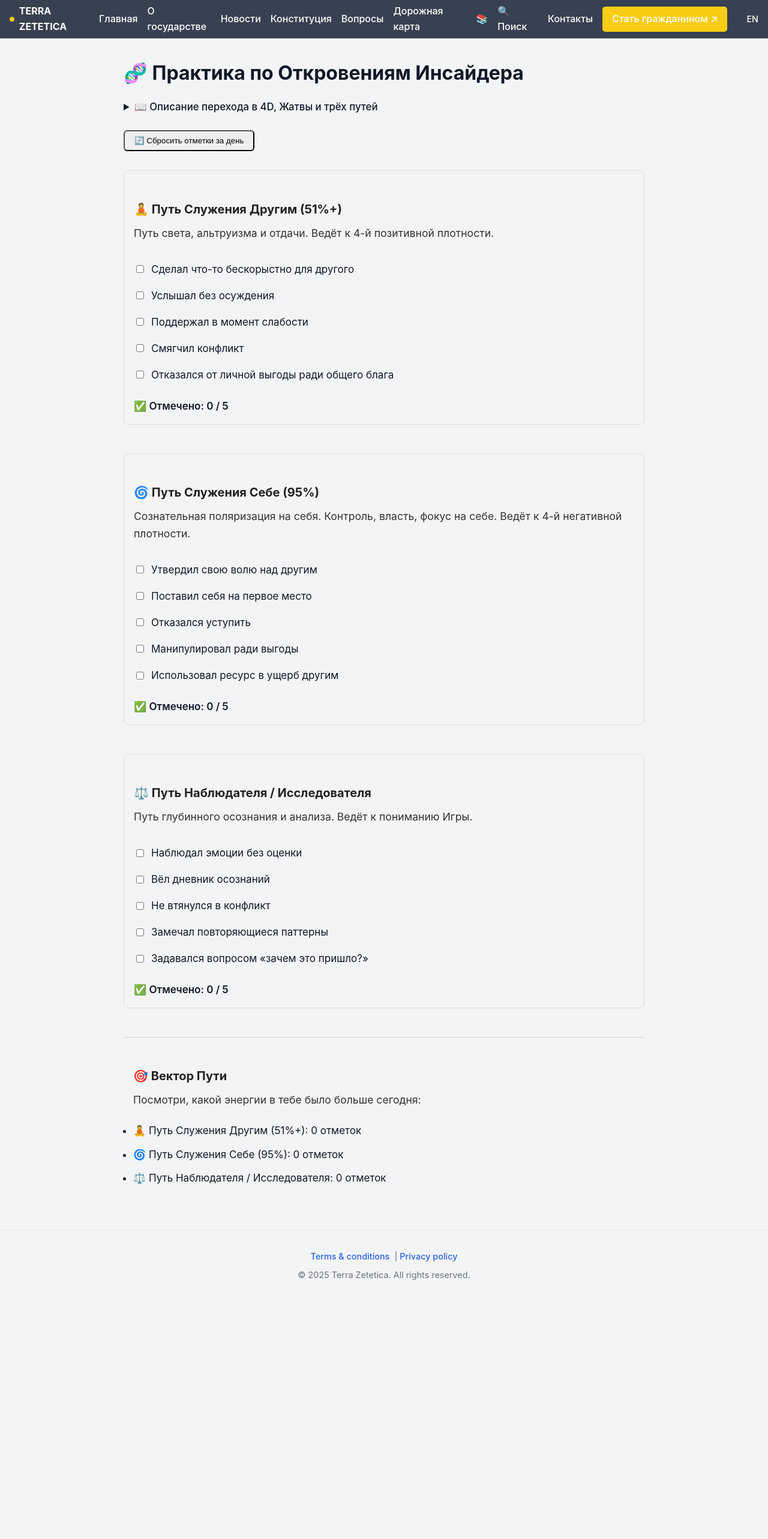
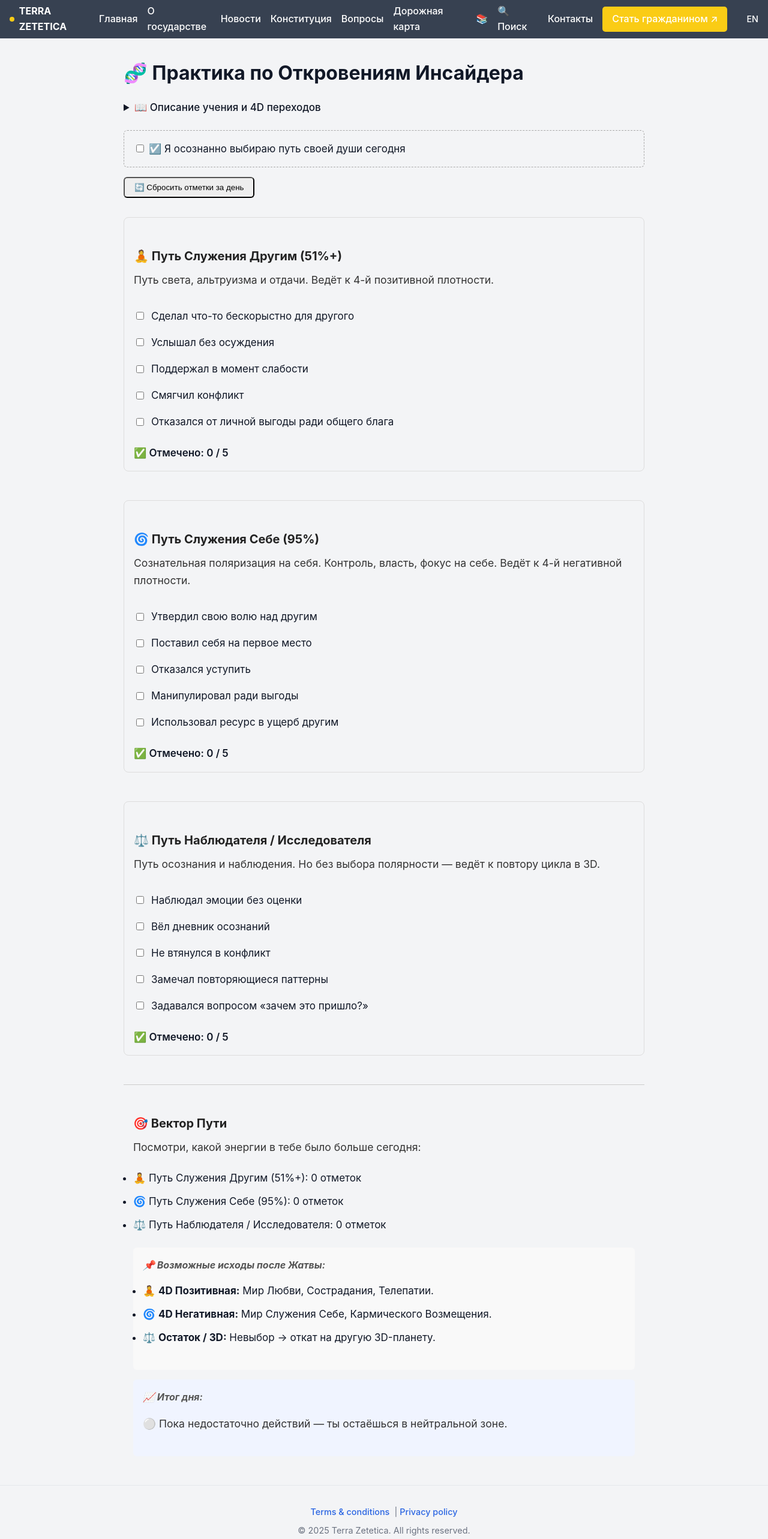
Before and after one commit to kardinalmarkov/terra-zetetica, a Next.js app: page /insiderPractices in a window 1280 px wide. Shown: the top 2566 px of the page at 60% size. Before the commit the page ends 2169 px from the top, so only its background shows below. Built offline with nearby package versions, Linux system fonts and the light colour scheme.

Commit message:
Update insiderPractices.js

```diff
--- a/pages/insiderPractices.js
+++ b/pages/insiderPractices.js
@@ -1,4 +1,3 @@
-
 import Head from 'next/head';
 import { useState, useEffect } from 'react';
 
@@ -27,7 +26,7 @@ const checklistData = {
   },
   observer: {
     title: '⚖️ Путь Наблюдателя / Исследователя',
-    description: 'Путь глубинного осознания и анализа. Ведёт к пониманию Игры.',
+    description: 'Путь осознания и наблюдения. Но без выбора полярности — ведёт к повтору цикла в 3D.',
     items: [
       'Наблюдал эмоции без оценки',
       'Вёл дневник осознаний',
@@ -41,7 +40,7 @@ const checklistData = {
 export default function InsiderPractices() {
   const [checkedItems, setCheckedItems] = useState({});
   const [isMobile, setIsMobile] = useState(false);
-  const [showIntro, setShowIntro] = useState(false);
+  const [chosen, setChosen] = useState(false);
 
   useEffect(() => {
     const handleResize = () => setIsMobile(window.innerWidth < 768);
@@ -72,11 +71,10 @@ export default function InsiderPractices() {
 
   const resetDay = () => {
     setCheckedItems({});
+    setChosen(false);
   };
 
-  const countMarked = (key) => {
-    return (checkedItems[key] || []).length;
-  };
+  const countMarked = (key) => (checkedItems[key] || []).length;
 
   return (
     <>
@@ -88,37 +86,38 @@ export default function InsiderPractices() {
         <h1>🧬 Практика по Откровениям Инсайдера</h1>
 
         <details style={{ marginBottom: '1.5rem' }}>
-          <summary style={{ cursor: 'pointer', fontWeight: 500, fontSize: '1.05rem' }}>
-            📖 Описание перехода в 4D, Жатвы и трёх путей
+          <summary style={{ cursor: 'pointer', fontWeight: 500 }}>
+            📖 Описание учения и 4D переходов
           </summary>
           <div style={{ marginTop: '1rem', lineHeight: '1.6' }}>
             <p><strong>🌀 Три исхода после Жатвы:</strong><br />
-            • 4D Позитив — если служил другим на 51%+<br />
-            • 4D Негатив — если служил себе на 95%+<br />
-            • Перезапуск в 3D — если остался между</p>
+              • 4D Позитив — ≥51% служения другим<br />
+              • 4D Негатив — ≥95% служения себе<br />
+              • 3D Повтор — если между (нейтралитет)</p>
 
             <p><strong>🌗 Что определяет путь:</strong><br />
-            • Твоя поляризация (кому ты служишь)<br />
-            • Осознанность роли в Игре<br />
-            • Энергетическая вибрация</p>
+              • Кому ты служишь<br />
+              • Уровень осознания Игры<br />
+              • Твоя вибрация</p>
 
-            <p><strong>💡 Путь в светлую 4D:</strong><br />
-            • Служи другим, действуй с любовью<br />
-            • Осознай связь с Единым<br />
-            • Будь бодр и честен перед собой</p>
+            <p><strong>💡 Путь Света:</strong> Любовь, Служение, Единство<br />
+            <strong>🌑 Путь Силы:</strong> Контроль, Самоцентризм, Жертва<br />
+            <strong>⚪ Невыбор:</strong> Перезапуск цикла</p>
 
-            <p><strong>🌑 Путь в тёмную 4D:</strong><br />
-            • 95% служения себе<br />
-            • Контроль, сила, сознательная жертва</p>
-
-            <p><em>Истина проста: хочешь выйти — выбери. Нет выбора — цикл продолжается.</em></p>
-            <p style={{ marginTop: '0.5rem' }}>
-              📘 <a href="/materials/docs/Откровения_инсайдера.pdf" target="_blank" rel="noopener noreferrer">
+            <p>
+              📘 <a href="/materials/docs/Откровения_инсайдера.pdf" target="_blank">
                 Скачать книгу «Откровения Инсайдера»
               </a>
             </p>
           </div>
         </details>
+
+        <div style={{ margin: '1rem 0', padding: '1rem', border: '1px dashed #aaa', borderRadius: 6 }}>
+          <label>
+            <input type="checkbox" checked={chosen} onChange={() => setChosen(!chosen)} style={{ marginRight: '0.5rem' }} />
+            ☑️ Я осознанно выбираю путь своей души сегодня
+          </label>
+        </div>
 
         <button
           onClick={resetDay}
@@ -139,6 +138,13 @@ export default function InsiderPractices() {
               {data.items.map((item, i) => (
                 <label
                   key={i}
+                  title={
+                    key === 'positive'
+                      ? '«Вы не должны бороться — лишь выбрать, быть Искренним и Благодарным»'
+                      : key === 'negative'
+                        ? '«Служение себе — труднейший путь, путь боли и одиночества, но вы выбрали его»'
+                        : '«Наблюдение без действия — ещё не Путь. Путь — это Воля»'
+                  }
                   style={{ display: 'flex', alignItems: 'center', padding: '0.5rem 0' }}
                 >
                   <input
@@ -167,6 +173,26 @@ export default function InsiderPractices() {
               </li>
             ))}
           </ul>
+
+          <div style={{ margin: '1rem 0', background: '#f9f9f9', padding: '1rem', borderRadius: 6 }}>
+            <h3>📌 Возможные исходы после Жатвы:</h3>
+            <ul>
+              <li>🧘 <strong>4D Позитивная:</strong> Мир Любви, Сострадания, Телепатии.</li>
+              <li>🌀 <strong>4D Негативная:</strong> Мир Служения Себе, Кармического Возмещения.</li>
+              <li>⚖️ <strong>Остаток / 3D:</strong> Невыбор → откат на другую 3D-планету.</li>
+            </ul>
+          </div>
+
+          <div style={{ marginTop: '1rem', padding: '1rem', background: '#f0f4ff', borderRadius: 6 }}>
+            <h3>📈 Итог дня:</h3>
+            <p>
+              {countMarked('positive') >= 3
+                ? '🟢 Ты сегодня двигался к Светлой 4D — служение другим.'
+                : countMarked('negative') >= 5
+                  ? '🔴 Ты уверенно поляризован в сторону Служения Себе — путь 4D негативной.'
+                  : '⚪ Пока недостаточно действий — ты остаёшься в нейтральной зоне.'}
+            </p>
+          </div>
         </div>
       </main>
     </>
```
